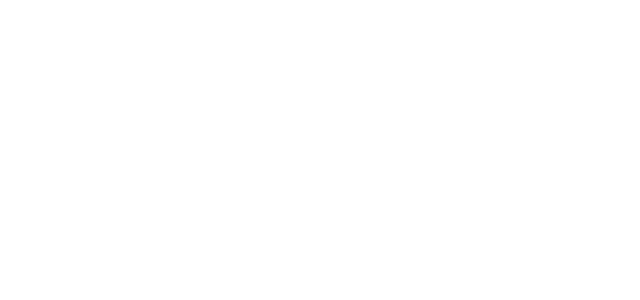
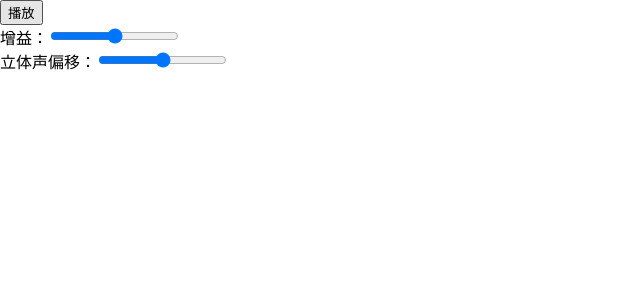
Before and after one commit to zakeeee/next-demo, a Next.js app: page /web-audio-demo/demo1 in a window 1280 px wide. Shown: the top 300 px of the page, without its empty margins (0-640 px from the left). Built offline with nearby package versions, Linux system fonts and the light colour scheme.

Commit message:
feat: web audio demo1

```diff
--- a/pages/web-audio-demo/demo1.tsx
+++ b/pages/web-audio-demo/demo1.tsx
@@ -1,13 +1,101 @@
 import Head from "next/head";
+import { FormEventHandler, useEffect, useRef, useState } from "react";
 
 export default function Demo1() {
+  const audioRef = useRef<HTMLAudioElement | null>(null);
+  const audioContextRef = useRef<AudioContext | null>(null);
+  const [playing, setPlaying] = useState(false);
+
+  const gainNodeRef = useRef<GainNode | null>(null);
+  const [gain, setGain] = useState(1);
+
+  const panNodeRef = useRef<StereoPannerNode | null>(null);
+  const [pan, setPan] = useState(0);
+
+  useEffect(() => {
+    const audio = (audioRef.current = new Audio());
+    audio.src = "/1.mp3";
+    audio.addEventListener("ended", () => {
+      setPlaying(false);
+    });
+    const audioContext = (audioContextRef.current = new AudioContext());
+    const track = audioContext.createMediaElementSource(audio);
+
+    const gainNode = (gainNodeRef.current = audioContext.createGain());
+    const panNode = (panNodeRef.current = audioContext.createStereoPanner());
+    track.connect(gainNode).connect(panNode).connect(audioContext.destination);
+
+    return () => {
+      track.disconnect();
+      audioContext.close();
+    };
+  }, []);
+
+  const onClick = () => {
+    if (audioContextRef.current?.state === "suspended") {
+      audioContextRef.current.resume();
+    }
+
+    if (!playing) {
+      audioRef.current?.play();
+      setPlaying(true);
+    } else {
+      audioRef.current?.pause();
+      setPlaying(false);
+    }
+  };
+
+  const onChangeGain: FormEventHandler<HTMLInputElement> = (e) => {
+    const value = +(e.target as HTMLInputElement).value;
+    setGain(value);
+    if (gainNodeRef.current) {
+      gainNodeRef.current.gain.value = value;
+    }
+  };
+
+  const onChangePan: FormEventHandler<HTMLInputElement> = (e) => {
+    const value = +(e.target as HTMLInputElement).value;
+    setPan(value);
+    if (panNodeRef.current) {
+      panNodeRef.current.pan.value = value;
+    }
+  };
+
   return (
     <div>
       <Head>
         <title>Demo1</title>
       </Head>
 
-      <main></main>
+      <main>
+        <div>
+          <button onClick={onClick}>{playing ? "暂停" : "播放"}</button>
+        </div>
+        <div>
+          <span>增益：</span>
+          <input
+            type="range"
+            id="volume"
+            min="0"
+            max="2"
+            value={gain}
+            step="0.01"
+            onInput={onChangeGain}
+          />
+        </div>
+        <div>
+          <span>立体声偏移：</span>
+          <input
+            type="range"
+            id="volume"
+            min="-1"
+            max="1"
+            value={pan}
+            step="0.01"
+            onInput={onChangePan}
+          />
+        </div>
+      </main>
     </div>
   );
 }
```
Also changed, not shown: 1 other file (tests, documents, lock files or other folders).
